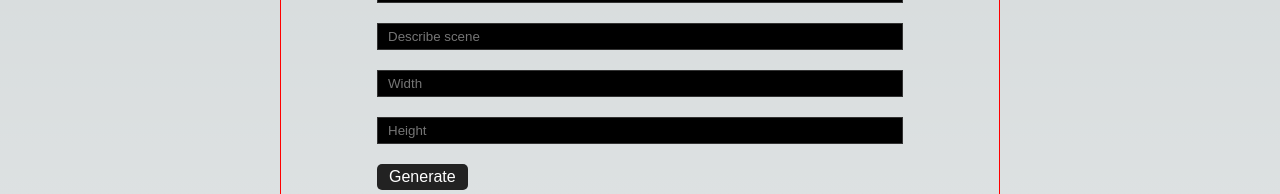
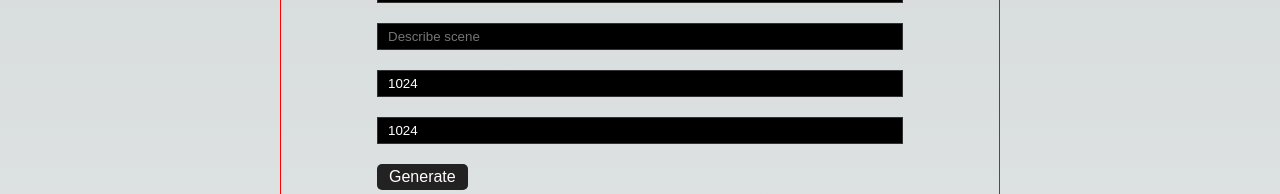
Before and after one commit to nishantrpai/tools.nishu.dev, a Next.js app: page /aicanvas in a window 1280 px wide. Shown: the part 121-315 px from the top of the page. Built offline with nearby package versions, Linux system fonts and the light colour scheme; no server answers.

Commit message:
update width and height

```diff
--- a/pages/aicanvas.js
+++ b/pages/aicanvas.js
@@ -132,10 +132,10 @@ export default function AICanvas() {
             <input style={{ border: '1px solid #333', background: '#000', width: '100%', padding: '5px 10px' }} placeholder='Describe scene' onChange={(e) => setScene(e.target.value)} />
           </div>
           <div>
-            <input type="number" style={{ border: '1px solid #333', background: '#000', width: '100%', padding: '5px 10px' }} placeholder='Width' onChange={(e) => setWidth(e.target.value)} />
+            <input value={width} type="number" style={{ border: '1px solid #333', background: '#000', width: '100%', padding: '5px 10px' }} placeholder='Width' onChange={(e) => setWidth(e.target.value)} />
           </div>
           <div>
-            <input type="number" style={{ border: '1px solid #333', background: '#000', width: '100%', padding: '5px 10px' }} placeholder='Height' onChange={(e) => setHeight(e.target.value)} />
+            <input value={height} type="number" style={{ border: '1px solid #333', background: '#000', width: '100%', padding: '5px 10px' }} placeholder='Height' onChange={(e) => setHeight(e.target.value)} />
           </div>
           <button onClick={() => {
             websocket.send(`{"data":["${aesthetics} ${scene}","",${seed},${width},${height},30,4,12,0,2],"event_data":null,"fn_index":3,"session_hash":"${sessionHash}"}`)
```
